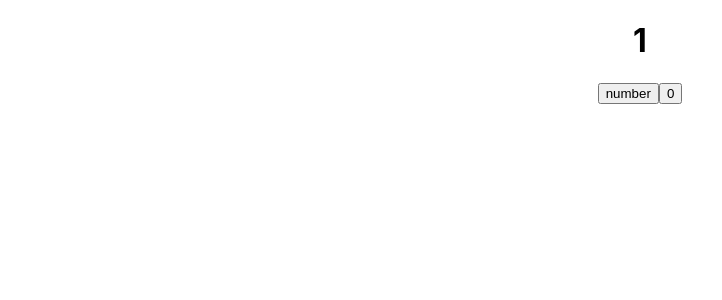
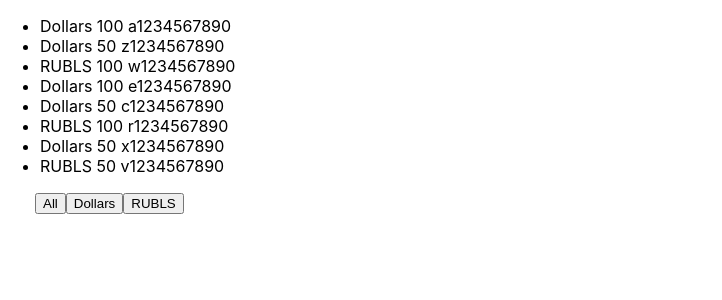
Before and after one commit to igor-minaev/monday-microtasks, a React (Create React App) app: page / in a window 1280 px wide. Shown: the top 300 px of the page, without its empty margins (0-722 px from the left). Built offline with nearby package versions, Linux system fonts and the light colour scheme.

Commit message:
microtask 5

```diff
--- a/src/App.tsx
+++ b/src/App.tsx
@@ -1,22 +1,36 @@
 import React, {useState} from 'react';
 import './App.css';
+import {BanknotType, MoneyComponent} from "./MoneyComponent";
+
+export type FilterValuesType = 'All' | 'Dollar' | 'RUBLE'
 
 function App() {
+    const [money, setMoney] = useState<BanknotType[]>([
+        {banknots: 'Dollars', value: 100, number: ' a1234567890'},
+        {banknots: 'Dollars', value: 50, number: ' z1234567890'},
+        {banknots: 'RUBLS', value: 100, number: ' w1234567890'},
+        {banknots: 'Dollars', value: 100, number: ' e1234567890'},
+        {banknots: 'Dollars', value: 50, number: ' c1234567890'},
+        {banknots: 'RUBLS', value: 100, number: ' r1234567890'},
+        {banknots: 'Dollars', value: 50, number: ' x1234567890'},
+        {banknots: 'RUBLS', value: 50, number: ' v1234567890'},
+    ])
 
-    let [a, setA] = useState<number>(1)
-    const onClickHandler = () => {
-        setA(++a)
+    const [filter, setFilter] = useState<FilterValuesType>('All')
+
+    let currentMoney = money
+    if (filter === 'RUBLE') {
+        currentMoney = money.filter(el => el.banknots === 'RUBLS')
+    }
+    if (filter === 'Dollar') {
+        currentMoney = money.filter(el => el.banknots === 'Dollars')
+    }
+    const onClickFilterHandler = (filter: FilterValuesType) => {
+        setFilter(filter)
     }
 
-    const onClickResetHandler = () => {
-        setA(0)
-    }
     return (
-        <div className="App">
-            <h1>{a}</h1>
-            <button onClick={onClickHandler}>number</button>
-            <button onClick={onClickResetHandler}>0</button>
-        </div>
+        <MoneyComponent currentMoney={currentMoney} onClickFilterHandler={onClickFilterHandler}/>
     )
         ;
 }
@@ -104,3 +118,26 @@ function App() {
 //     )
 //         ;
 // }
+
+
+// Microtask 4
+//
+// function App() {
+//
+//     let [a, setA] = useState<number>(1)
+//     const onClickHandler = () => {
+//         setA(++a)
+//     }
+//
+//     const onClickResetHandler = () => {
+//         setA(0)
+//     }
+//     return (
+//         <div className="App">
+//             <h1>{a}</h1>
+//             <button onClick={onClickHandler}>number</button>
+//             <button onClick={onClickResetHandler}>0</button>
+//         </div>
+//     )
+//         ;
+// }
--- /dev/null
+++ b/src/MoneyButton.tsx
@@ -0,0 +1,15 @@
+import React from 'react';
+
+type MoneyButtonPropsType = {
+    name: string
+    callBack: () => void
+}
+
+export const MoneyButton = (props: MoneyButtonPropsType) => {
+    const onClickHandler = () => {
+        props.callBack()
+    }
+    return (
+        <button onClick={onClickHandler}>{props.name}</button>
+    );
+};
--- /dev/null
+++ b/src/MoneyComponent.tsx
@@ -0,0 +1,41 @@
+import React from 'react';
+import {FilterValuesType} from "./App";
+import {MoneyButton} from "./MoneyButton";
+
+type MoneyComponentPropsType = {
+    currentMoney: BanknotType[]
+    onClickFilterHandler: (filter: FilterValuesType) => void
+}
+
+export type BanknotType = {
+    banknots: 'Dollars' | 'RUBLS'
+    value: number
+    number: string
+}
+
+
+export const MoneyComponent = (props: MoneyComponentPropsType) => {
+    return (
+        <>
+            <ul>
+                {props.currentMoney.map(el => {
+                    return (
+                        <li key={el.number}>
+                            <span>{el.banknots} </span>
+                            <span>{el.value}</span>
+                            <span>{el.number}</span>
+                        </li>
+                    )
+                })}
+            </ul>
+            <div style={{marginLeft: "35px"}}>
+              {/*  <button onClick={() => props.onClickFilterHandler('All')}>All</button>
+                <button onClick={() => props.onClickFilterHandler('Dollar')}>Dollars</button>
+                <button onClick={() => props.onClickFilterHandler('RUBLE')}>RUBLS</button>*/}
+                <MoneyButton name='All' callBack={() => props.onClickFilterHandler('All')}/>
+                <MoneyButton name='Dollars' callBack={() => props.onClickFilterHandler('Dollar')}/>
+                <MoneyButton name='RUBLS' callBack={() => props.onClickFilterHandler('RUBLE')}/>
+            </div>
+        </>
+    );
+};
```
